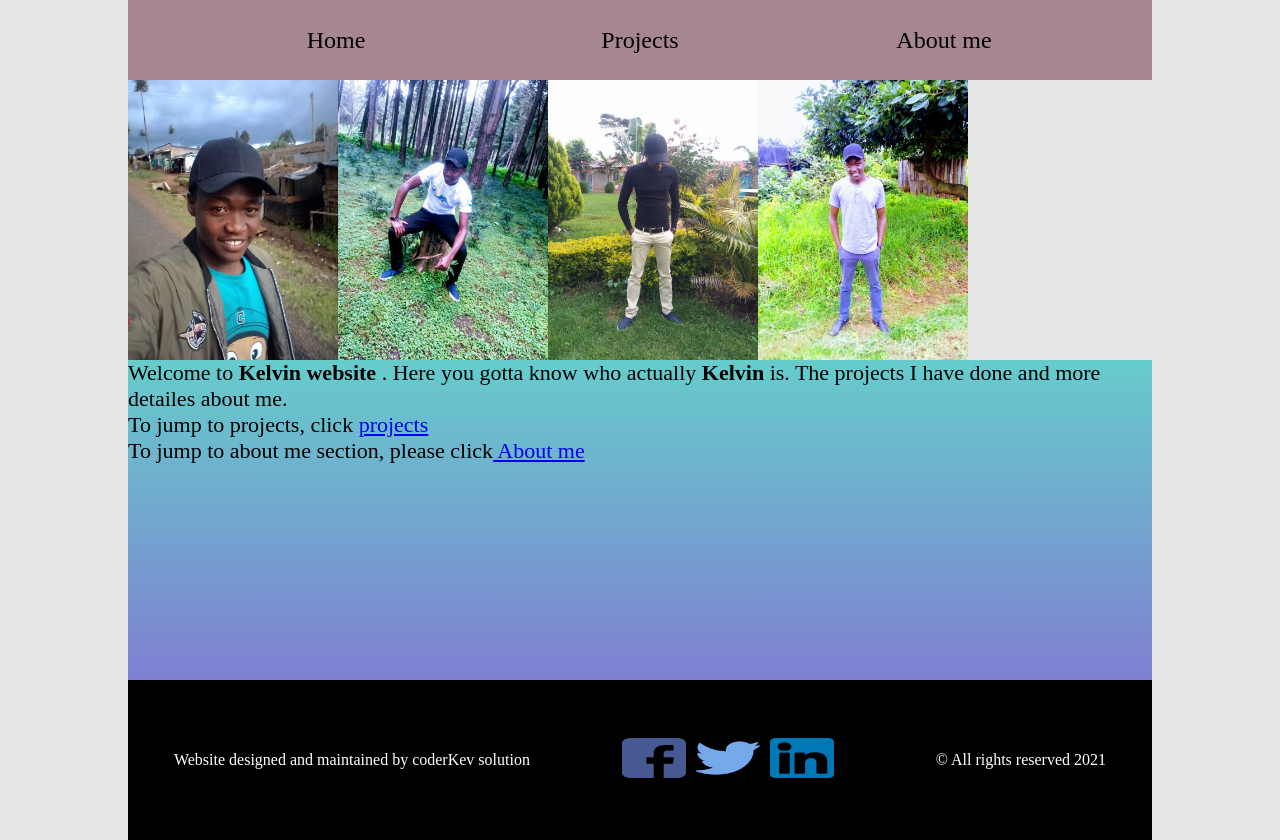
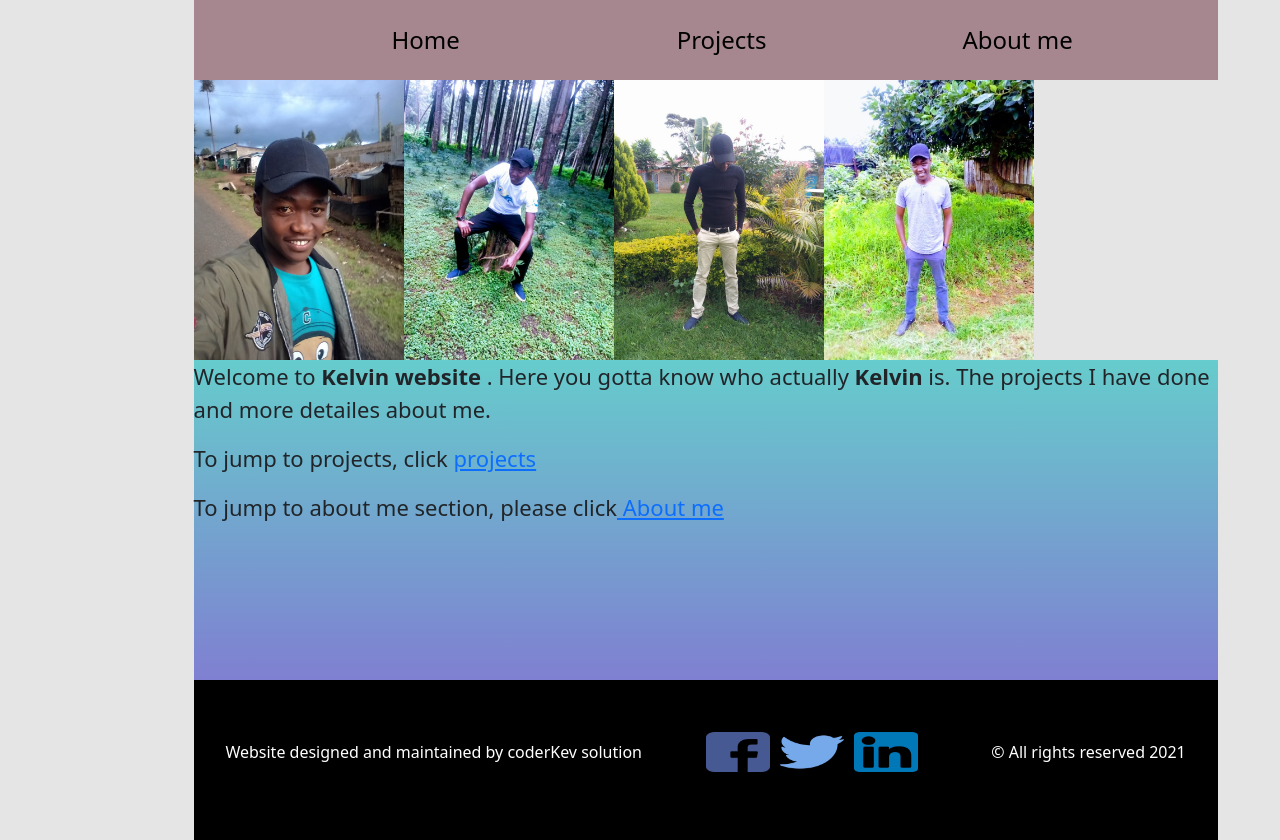
Before and after one commit to kelvinrono/Landing-page, a plain HTML site: page index.html in a window 1280 px wide. Drawn offline with nearby package versions, Linux system fonts and the light colour scheme.

Commit message:
finish the project

```diff
--- a/index.html
+++ b/index.html
@@ -6,14 +6,17 @@
     <meta http-equiv="X-UA-Compatible" content="IE=edge">
     <meta name="viewport" content="width=device-width, initial-scale=1.0">
     <title>My portfolio</title>
+    <!-- CSS only -->
+<link href="https://cdn.jsdelivr.net/npm/bootstrap@5.0.0-beta3/dist/css/bootstrap.min.css" rel="stylesheet" integrity="sha384-eOJMYsd53ii+scO/bJGFsiCZc+5NDVN2yr8+0RDqr0Ql0h+rP48ckxlpbzKgwra6" crossorigin="anonymous">
     <link rel="stylesheet" href="style.css">
 </head>
 
 <body>
+    <div class="container">
     <div class="container1">
         <nav>
             <ul>
-                <li><a href="index.html" title="home">Home</a></li>
+                <li><a href="index.html" title="home" class = "current">Home</a></li>
                 <li><a href="project.html" title="projects">Projects</a></li>
                 <li> <a href="about.html" title="about">About me</a></li>
             </ul>
@@ -36,9 +39,9 @@
         <footer>
             <p> Website designed and maintained by coderKev solution</p>
             <div class = "socialmedia">
-        <p><img src="./images/facebook.png" alt="Faceook"></p>
-         <p><img src="./images/twitter.png" alt="Twitter"></p>
-       <p><img src="./images/linkedin.png" alt="linkedIn"></p>
+                <p> <a href="https://web.facebook.com/vokelvin.ronoh/"><img src="./images/facebook.png" alt="Faceook"> </a></p>
+                <p><a href="https://twitter.com/DjChepkuta"><img src="./images/twitter.png" alt="Twitter"></a></p>
+       <p> <a href="https://www.linkedin.com/in/cheruiyot-kelvin-571a0a1a1/"><img src="./images/linkedin.png" alt="linkedIn"></a></p>
             </div>
             <div class="copyright">
                 <p>&copy All rights reserved 2021</p>
@@ -46,6 +49,7 @@
         </footer>
 
     </div>
+    </div>
 </body>
 
 </html>
--- a/style.css
+++ b/style.css
@@ -1,4 +1,4 @@
-*,*::after, a::before{
+*,*::after, *::before{
     margin: 0px;
     padding: 0px;
 }
@@ -37,7 +37,10 @@ color: #000;
 }
 nav ul li:hover {
 background-color: #E5E5E5;
+width: 15vw;
+
 }
+
 
 nav ul li a{
     text-decoration: none;
@@ -110,6 +113,7 @@ footer{
     width: 35vw;
     box-shadow: 0px 0px 5px grey ;
     font-size: 22px;
+    border-radius:;
 }
 .project1{
 
@@ -143,7 +147,7 @@ footer{
     margin-top: 20px;
 }
 .imagep img{
-    height: 23vh;
+    height: 20vh;
     width: 40vw;
     margin-left: 10px;
 }
```
Also changed, not shown: about.html (+4 -4 lines), project.html (+6 -5 lines).
